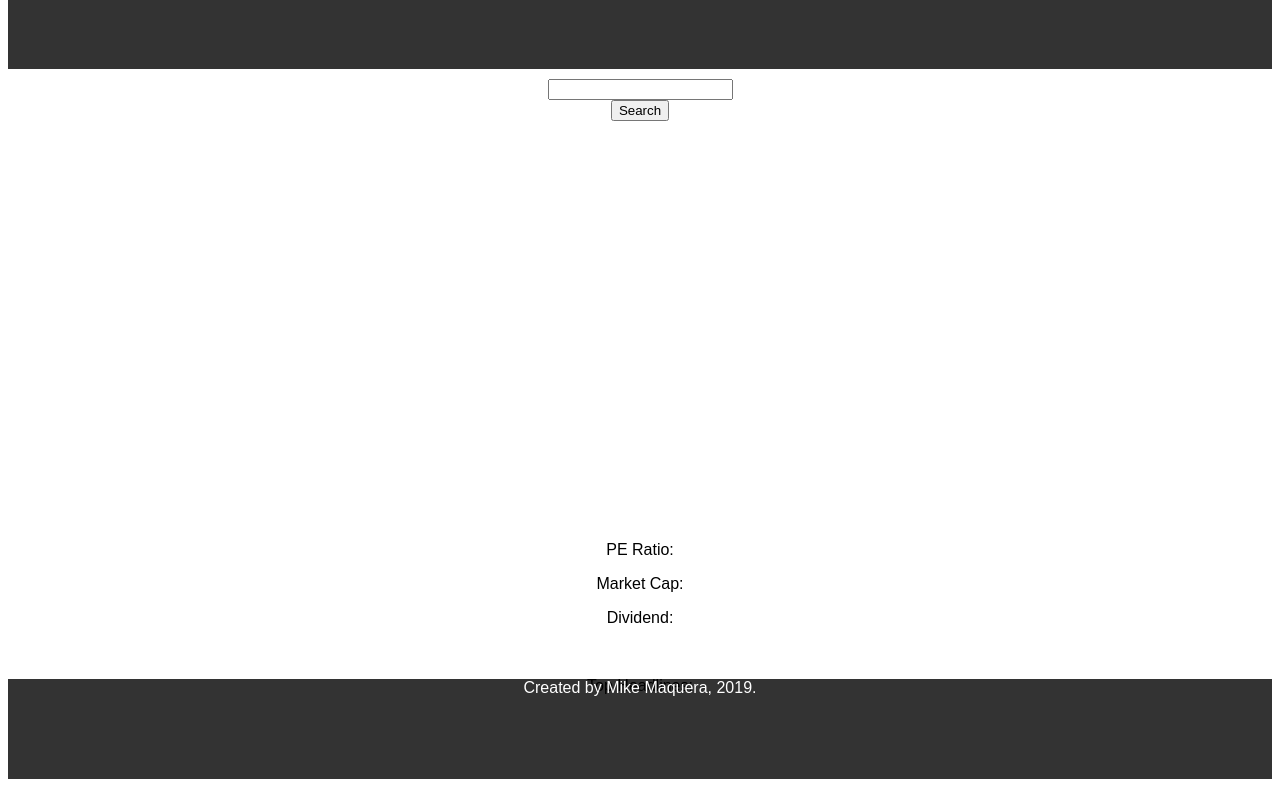
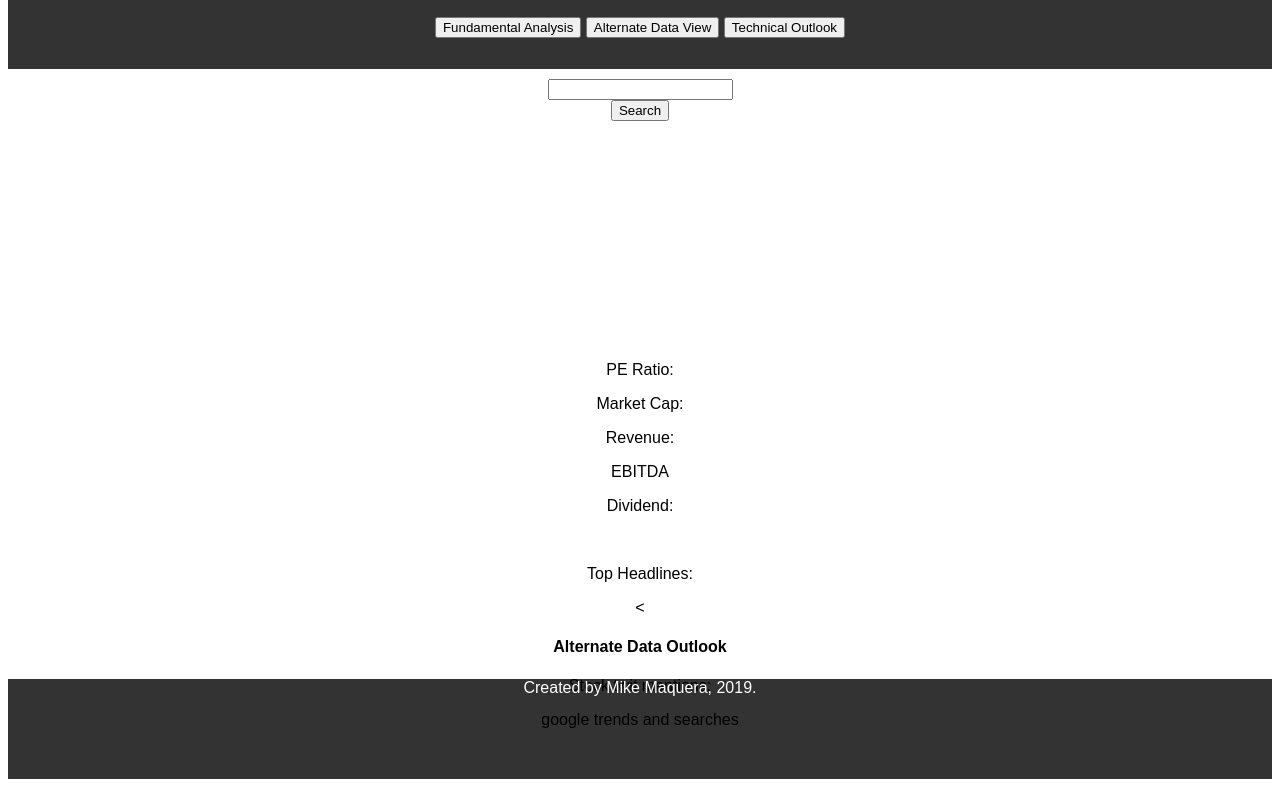
Before and after one commit to mmaquer2/stock-trader, an Electron app: page index.html in a window 1280 px wide. Shown: the part 51-838 px from the top of the page. Drawn offline with nearby package versions, Linux system fonts and the light colour scheme.

Commit message:
added tabs to front page

```diff
--- a/app.js
+++ b/app.js
@@ -18,6 +18,8 @@ async function search() {
     var i = 0;
     var result = data.priceData[0].closeAdj
     var result2 = data.priceData[4].closeAdj
+
+    //loop through the data of the api and push it to the graph function
    // for(i;i<data.length;i++){
       //
 
@@ -31,8 +33,6 @@ async function search() {
 
 
 }
-
-
  function graph(data1,data2) {
 
     var a = data1;
@@ -46,63 +46,21 @@ async function search() {
         data: {
             labels: ['Red', 'Blue', 'Yellow', 'Green', 'Purple', 'Orange'],
             datasets: [{
-                label: '# of Votes',
+                label: 'COMPANY NAME HERE',
                 data: [a, b],
 
 
- }
+                     }]
+
+            }
+
+    })
+
+}
 
 
 
 
-/*
-    window.addEventListener('load', function () {
-
-
-    var canvas = document.getElementById('myChart')
-    var ctx = canvas.getContext("2d");
-    ctx.fillRect(0, 0, 150, 75);
-var myChart = new Chart(ctx, {
-    type: 'bar',
-    data: {
-        labels: ['Red', 'Blue', 'Yellow', 'Green', 'Purple', 'Orange'],
-        datasets: [{
-            label: '# of Votes',
-            data: [12, 19, 3, 5, 2, 3],
-            backgroundColor: [
-                'rgba(255, 99, 132, 0.2)',
-                'rgba(54, 162, 235, 0.2)',
-                'rgba(255, 206, 86, 0.2)',
-                'rgba(75, 192, 192, 0.2)',
-                'rgba(153, 102, 255, 0.2)',
-                'rgba(255, 159, 64, 0.2)'
-            ],
-            borderColor: [
-                'rgba(255, 99, 132, 1)',
-                'rgba(54, 162, 235, 1)',
-                'rgba(255, 206, 86, 1)',
-                'rgba(75, 192, 192, 1)',
-                'rgba(153, 102, 255, 1)',
-                'rgba(255, 159, 64, 1)'
-            ],
-            borderWidth: 1
-        }]
-    },
-    options: {
-        scales: {
-            yAxes: [{
-                ticks: {
-                    beginAtZero: true
-                }
-            }]
-        }
-    }
-});
-
-
-});
-
-*/
 //consenus data
 
 
@@ -118,4 +76,14 @@ var myChart = new Chart(ctx, {
 
 //alt data
 
-//buy or sell signals from major companys
+//stocktwits api data
+
+
+function openCity(cityName) {
+    var i;
+    var x = document.getElementsByClassName("city");
+    for (i = 0; i < x.length; i++) {
+      x[i].style.display = "none";
+    }
+    document.getElementById(cityName).style.display = "block";
+  }
--- a/index.html
+++ b/index.html
@@ -13,6 +13,11 @@
 <body>
     <header>
        <h2> Stock Research App. io</h2>
+       <div class="w3-bar w3-black">
+        <button class="w3-bar-item w3-button" onclick="openCity('fund')">Fundamental Analysis</button>
+        <button class="w3-bar-item w3-button" onclick="openCity('alt')">Alternate Data View</button>
+        <button class="w3-bar-item w3-button" onclick="openCity('tech')">Technical Outlook</button>
+      </div>
 
     </header>
     <main>
@@ -21,28 +26,51 @@
         <button  onclick = "search()">Search</button>
         <br>
 
-        <canvas id="myChart" width="400" height="400"></canvas>
+        <div id="fund" class="city">
+                <h2 id = "company-name "></h2>
+
+        <canvas id="myChart" width="200" height="200"></canvas>
+
+        <br>
+
+            <p> PE Ratio: </p>
+            <p> Market Cap: </p>
+            <p> Revenue:  </p>
+            <p> EBITDA </p>
+            <p> Dividend: </p>
 
 
         <br>
-        <div class = "fundamentals">
-            <p> PE Ratio: </p>
-            <p> Market Cap: </p>
-            <p> Dividend: </p>
 
 
-        </div>
-        <br>
+            <p> Top Headlines:</p>
 
-        <div class = "events">
+        <
 
-            <p> Top Headlines:</p>
+    </div>
+
+
+    <div id="tech" class="city">
+
+
+
+    </div>
+
+    <div id="alt" class="city">
+            <h4> Alternate Data Outlook</h4>
+
+            <p> Stock twit mentions: </p>
+            <p> google trends and searches </p>
+
+
 
         </div>
 
 
 
     </main>
+
+
     <footer>
         Created by Mike Maquera, 2019.
     </footer>
```
